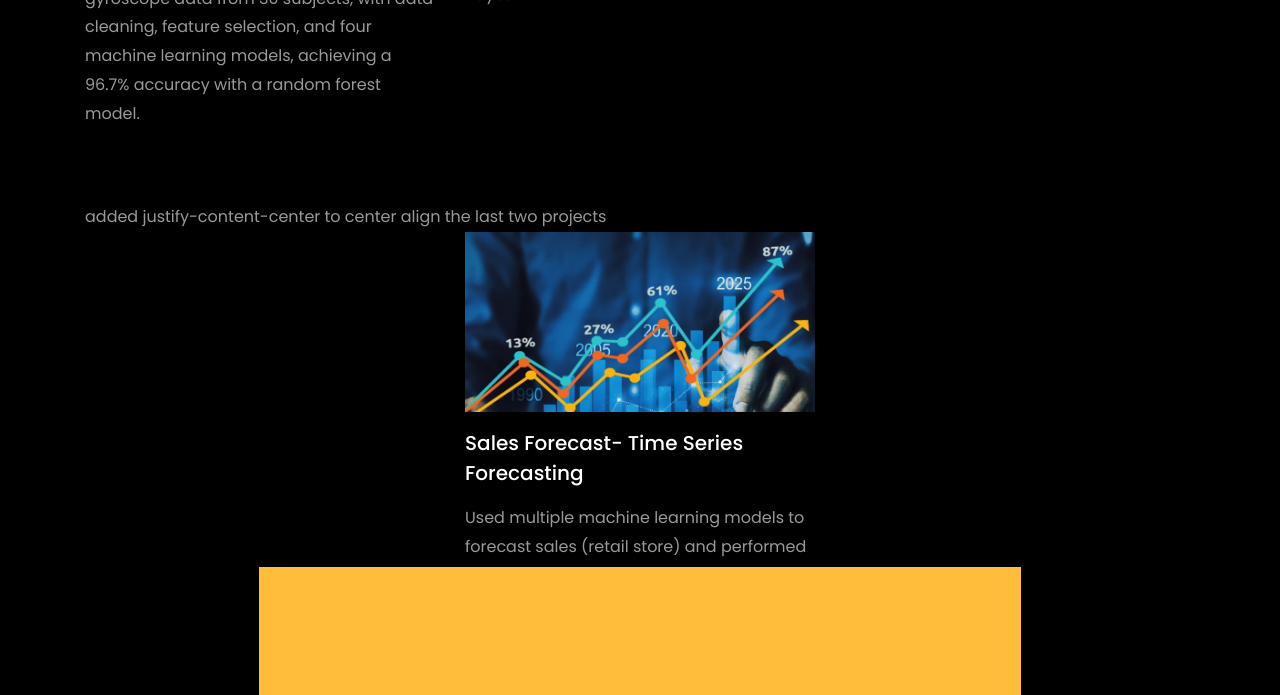
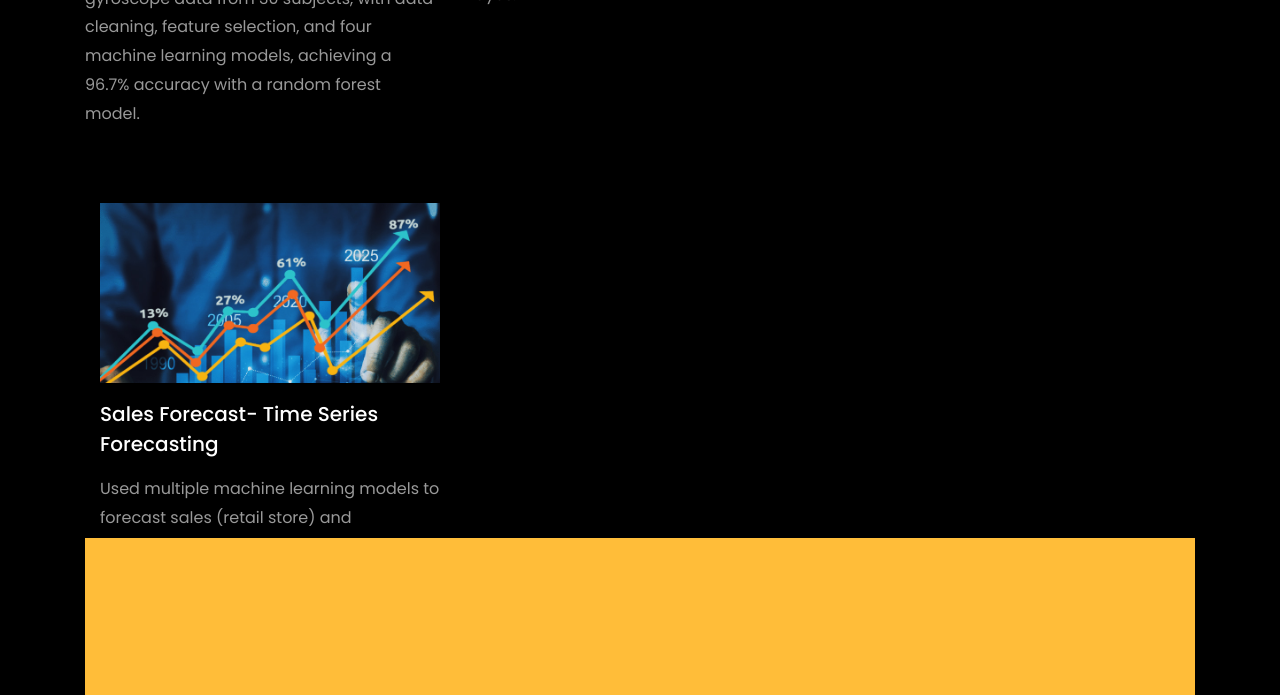
Before and after one commit to VirajKhamankar/VirajDataLab.com, a website: page index.html in a window 1280 px wide. Shown: the part 3987-4682 px from the top of the page. Drawn offline with Linux system fonts and the light colour scheme; files whose address does not match are found by name.

Commit message:
Update index.html

```diff
--- a/index.html
+++ b/index.html
@@ -441,8 +441,8 @@
           </div>
         </div>
 	<br>
-		added justify-content-center to center align the last two projects
-		<div class="row d-flex justify-content-center">
+<!-- 		added justify-content-center to center align the last two projects
+		<div class="row d-flex justify-content-center">   -->
 			<div class="col-md-4 d-flex ftco-animate">
 				<div class="blog-entry justify-content-end">
 				<a href="https://github.com/VirajKhamankar/Product-Sales-Forecasting-using-Quantitative-Methods" class="block-20 zoom-effect" style="background-image: url('images/proj_4.jpg');">
```
